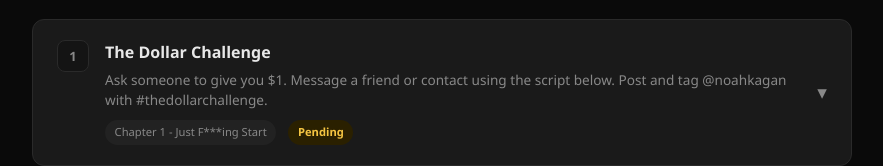
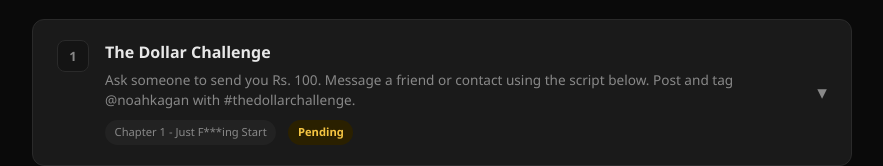
Before and after one commit to Shaidhms/million-dollar-weekend, a plain HTML site: page index.html in a window 1280 px wide. Shown: the part 434-600 px from the top of the page, without its empty margins (198-1081 px from the left). Drawn offline with Linux system fonts and the light colour scheme.

Commit message:
fix: Localize dollar challenge to Rs. 100 via GPay/UPI
Co-Authored-By: Claude Opus 4.6 (1M context) <noreply@anthropic.com>

```diff
--- a/index.html
+++ b/index.html
@@ -556,9 +556,9 @@
         {
             id: 1,
             title: "The Dollar Challenge",
-            description: "Ask someone to give you $1. Message a friend or contact using the script below. Post and tag @noahkagan with #thedollarchallenge.",
+            description: "Ask someone to send you Rs. 100. Message a friend or contact using the script below. Post and tag @noahkagan with #thedollarchallenge.",
             chapter: "Chapter 1 - Just F***ing Start",
-            script: "Hey [first name],\n\nI'm reading this book Million Dollar Weekend and they told me I need to get $1 from someone.\n\nYou're the first person I thought of, and it would mean a lot to have your support.\n\nCan you send me $1 right now?\n\n[your name]",
+            script: "Hey [first name],\n\nI'm reading this book Million Dollar Weekend and they told me I need to get Rs. 100 from someone.\n\nYou're the first person I thought of, and it would mean a lot to have your support.\n\nCan you send me Rs. 100 right now via GPay or UPI?\n\n[your name]",
             done: false,
             proof: null
         },
```
